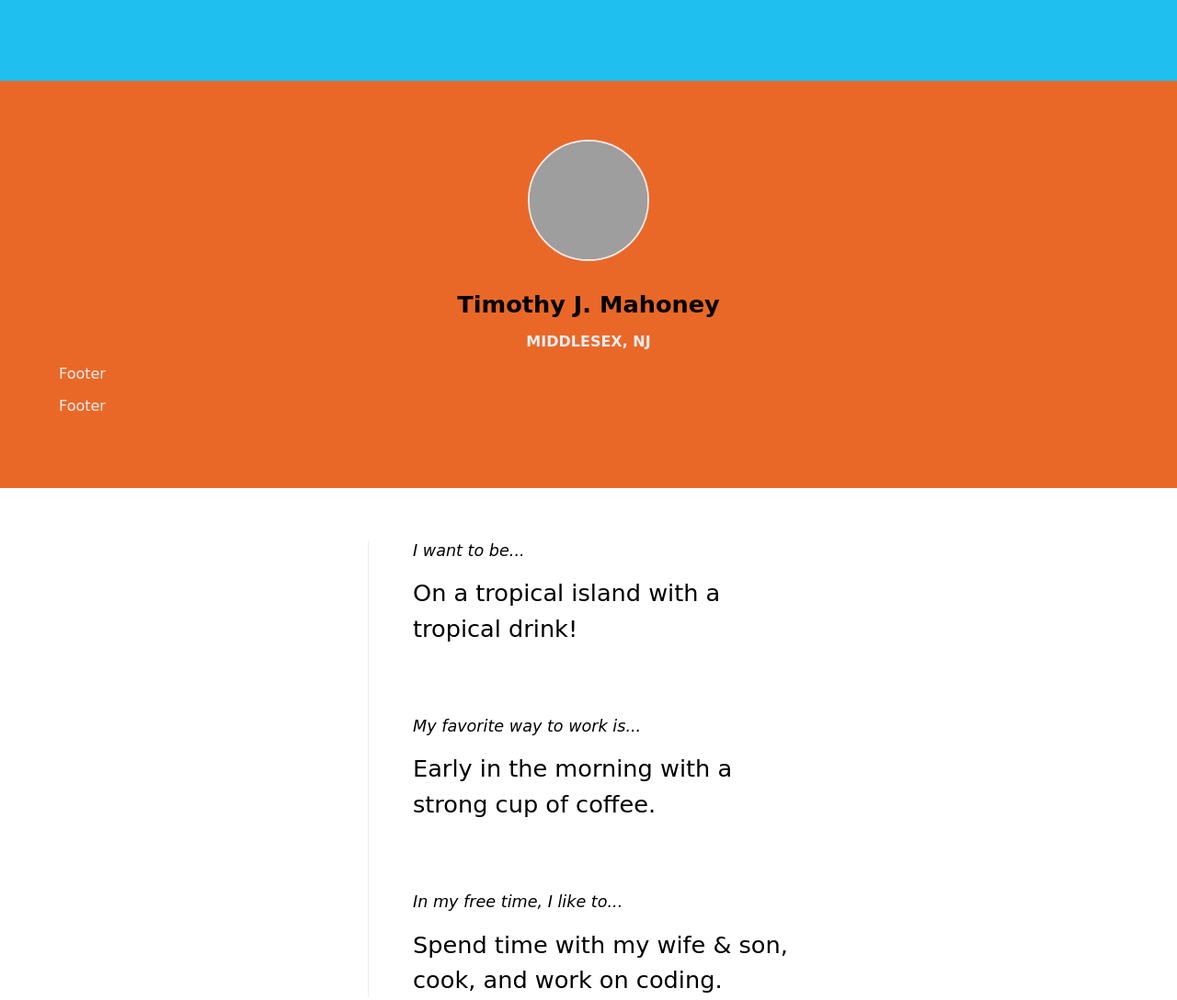
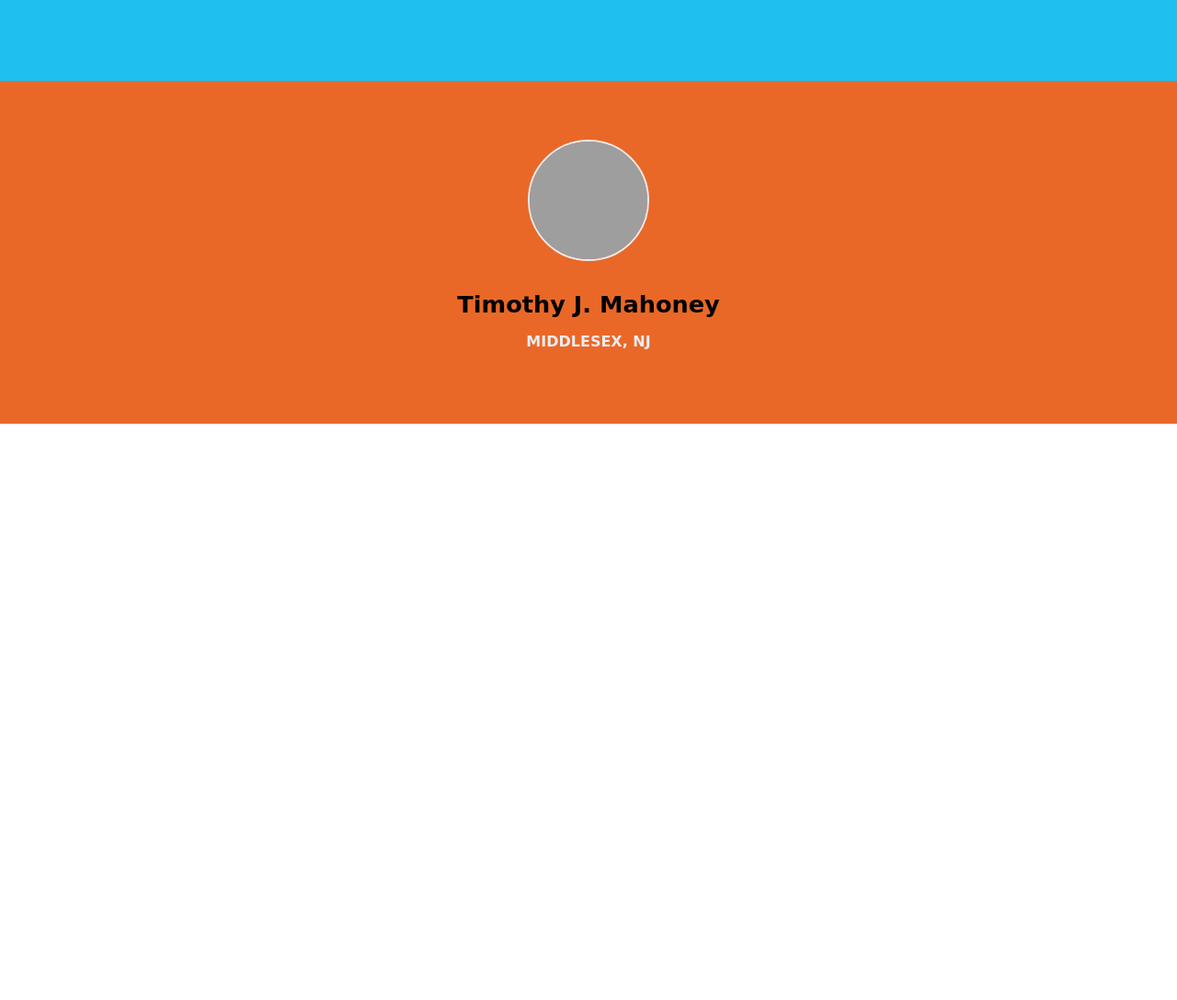
Before and after one commit to RVCC-CISY225-S2019/project-2-Timmahoney2000, a plain HTML site: page index.html in a window 1280 px wide. Shown: the whole page at 92% size. After the commit the page ends 800 px from the top, so only its background shows below. Drawn offline with Linux system fonts and the light colour scheme; grey boxes are pictures that could not be loaded.

Commit message:
Update index.html

```diff
--- a/index.html
+++ b/index.html
@@ -31,16 +31,7 @@
   color: black;
   text-align: center;
 }
-</style>
 
-<div class="footer">
-  <p>Footer</p>
-</div>
-</style>
-
-<div class="footer">
-  <p>Footer</p>
-</div>
         </section>
         <section class="about-me">
             <div class="content">
```
